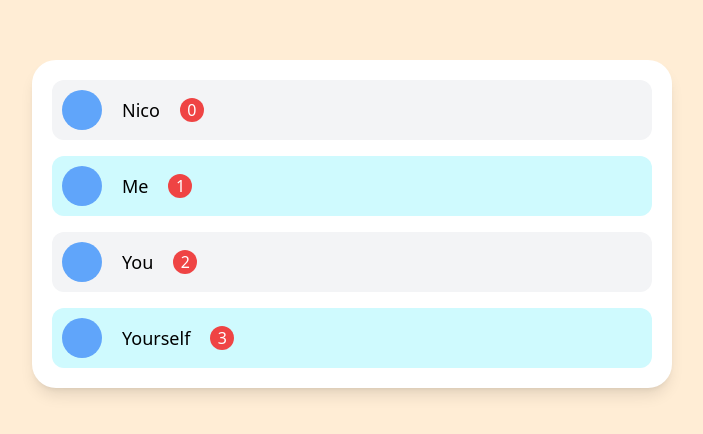
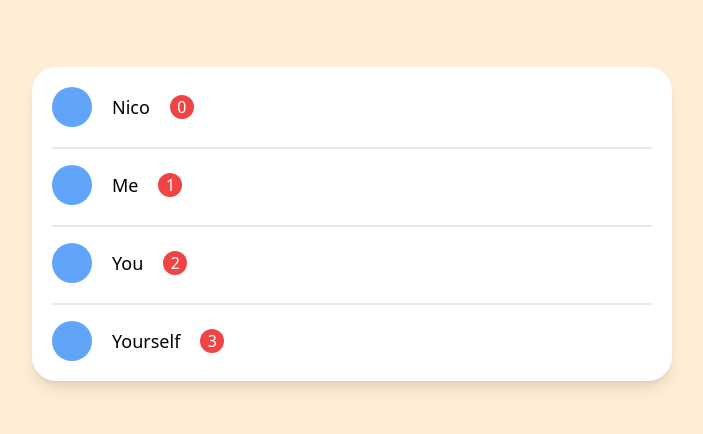
Before and after one commit to cornchiplick/carrot-market-reloaded, a Next.js app: page / in a window 1280 px wide. Shown: the part 176-610 px from the top of the page, without its empty margins (288-991 px from the left). Built offline with nearby package versions, Linux system fonts and the light colour scheme.

Commit message:
Fix: first, last modifier 적용 - 첫번째나 마지막 자식 요소에만 적용되는 스타일

```diff
--- a/app/page.tsx
+++ b/app/page.tsx
@@ -14,7 +14,8 @@ export default function Home() {
           <div
             key={index}
             className="flex items-center gap-5
-            odd:bg-gray-100 even:bg-cyan-100 p-2.5 rounded-xl"
+            border-b-2 pb-5 last:pb-0 last:border-0
+            "
           >
             <div className="size-10 bg-blue-400 rounded-full" />
             <span className="text-lg font-medium">{person}</span>
```
